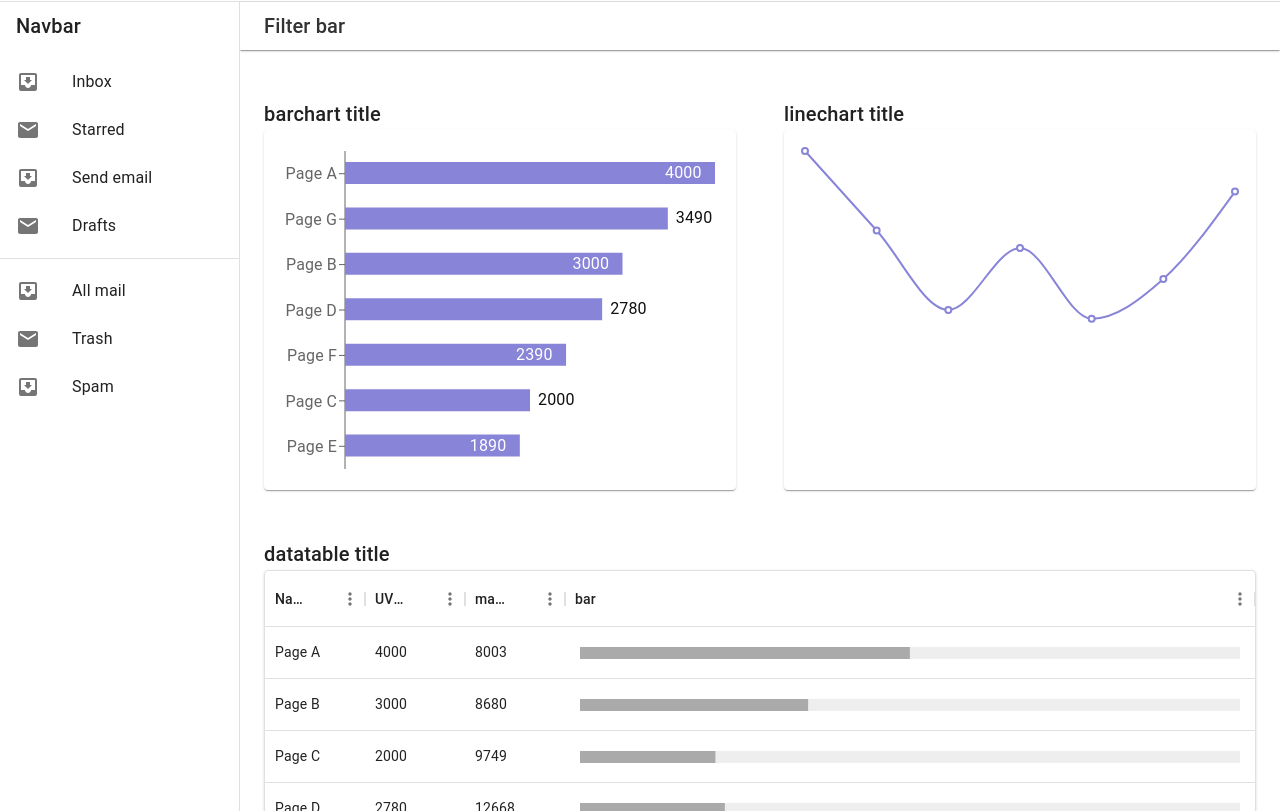
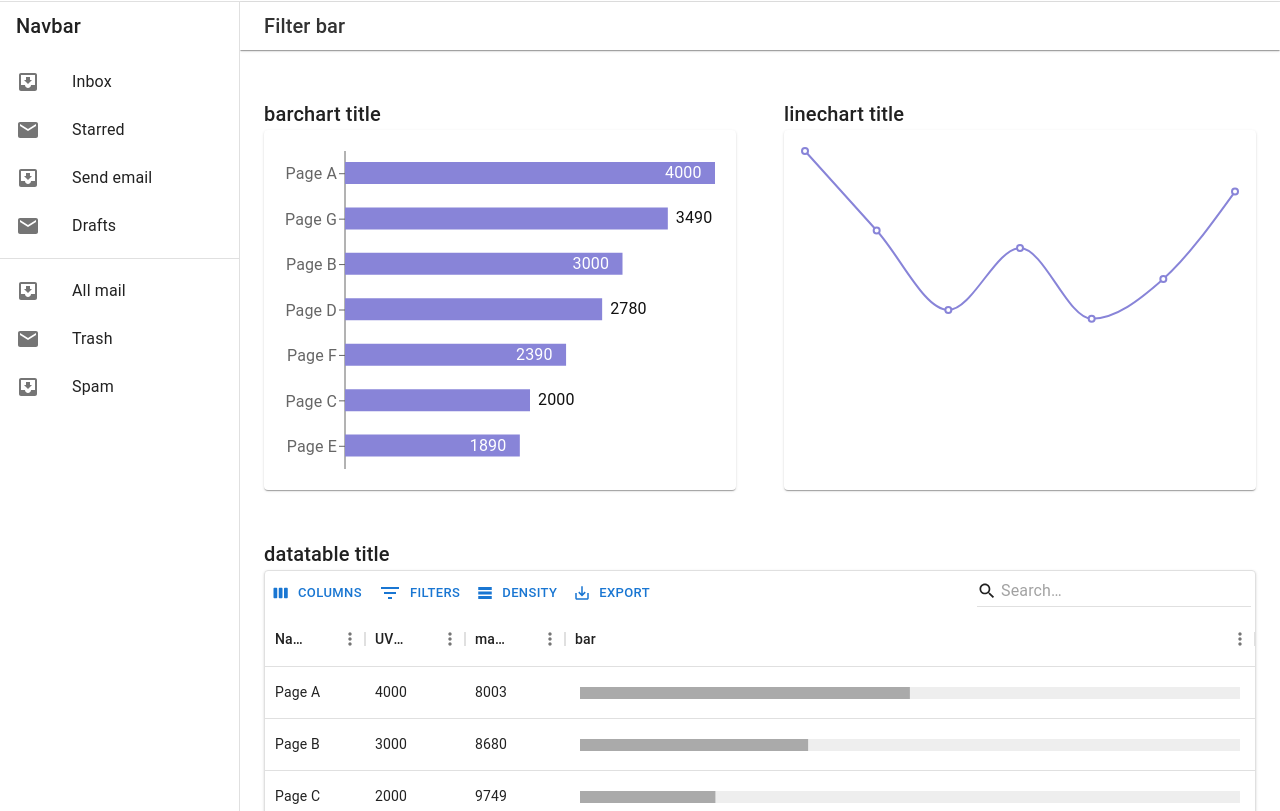
Before and after one commit to OrdinaSimke/react-recharts-training, a React (Create React App) app: page / in a window 1280 px wide. Shown: the part 468-1279 px from the top of the page. Built offline with nearby package versions, Linux system fonts and the light colour scheme.

Commit message:
changed filtering

```diff
--- a/src/components/Bars/Bars.jsx
+++ b/src/components/Bars/Bars.jsx
@@ -51,7 +51,7 @@ export const Bars = (props) => {
           fill="#8884d8"
           onClick={handleClick}
           barSize={22}
-          isAnimationActive={true}
+          isAnimationActive={false}
         >
           <LabelList dataKey="uv" content={renderCustomizedLabel} />
           {data.map((d, i) => (
--- a/src/components/DataTable/DataTable.jsx
+++ b/src/components/DataTable/DataTable.jsx
@@ -12,9 +12,10 @@ export const DataTable = (props) => {
   const { data } = props;
   const { selectedItem } = useData();
   const [columns, setColumns] = useState([]);
-  const [tableFilters, setTableFilters] = useState({
-    items: [{}],
-  });
+  const [tableData, setTableData] = useState(data);
+  // const [tableFilters, setTableFilters] = useState({
+  //   items: [{}],
+  // });
 
   useEffect(() => {
     const cols = [
@@ -48,28 +49,42 @@ export const DataTable = (props) => {
     setColumns(cols);
   }, []);
 
+  // useEffect(() => {
+  //   // https://mui.com/x/react-data-grid/filtering/customization/
+  //   // console.log(getGridNumericOperators());
+
+  //   if (selectedItem !== null) {
+  //     setTableFilters({
+  //       items: [{ field: 'id', operator: '=', value: selectedItem }],
+  //     });
+  //   } else {
+  //     setTableFilters({
+  //       items: [{}],
+  //     });
+  //   }
+  // }, [selectedItem]);
+
   useEffect(() => {
-    // https://mui.com/x/react-data-grid/filtering/customization/
-    // console.log(getGridNumericOperators());
-
     if (selectedItem !== null) {
-      setTableFilters({
-        items: [{ field: 'id', operator: '=', value: selectedItem }],
-      });
+      const tmp = data.filter((d) => d.id === selectedItem);
+      setTableData(tmp);
     } else {
-      setTableFilters({
-        items: [{}],
-      });
+      setTableData(data);
     }
-  }, [selectedItem]);
+  }, [data, selectedItem]);
 
   return (
     <DataGrid
-      rows={data}
+      rows={tableData}
       columns={columns}
-      // @ts-ignore
-      filterModel={tableFilters}
-      onFilterModelChange={(newFilterModel) => setTableFilters(newFilterModel)}
+      // filterModel={tableFilters}
+      // onFilterModelChange={(newFilterModel) => setTableFilters(newFilterModel)}
+      slots={{ toolbar: GridToolbar }}
+      slotProps={{
+        toolbar: {
+          showQuickFilter: true,
+        },
+      }}
       initialState={{
         columns: {
           columnVisibilityModel: {
--- a/src/contexts/useData.jsx
+++ b/src/contexts/useData.jsx
@@ -4,7 +4,7 @@ import { createContext, useContext, useState } from 'react';
 const DataContext = createContext(null);
 
 export const DataProvider = ({ children }) => {
-  const [selectedItem, setSelectedItem] = useState([]);
+  const [selectedItem, setSelectedItem] = useState(null);
   const drawerWidth = 240;
   const navbarHeight = 44;
 
```
